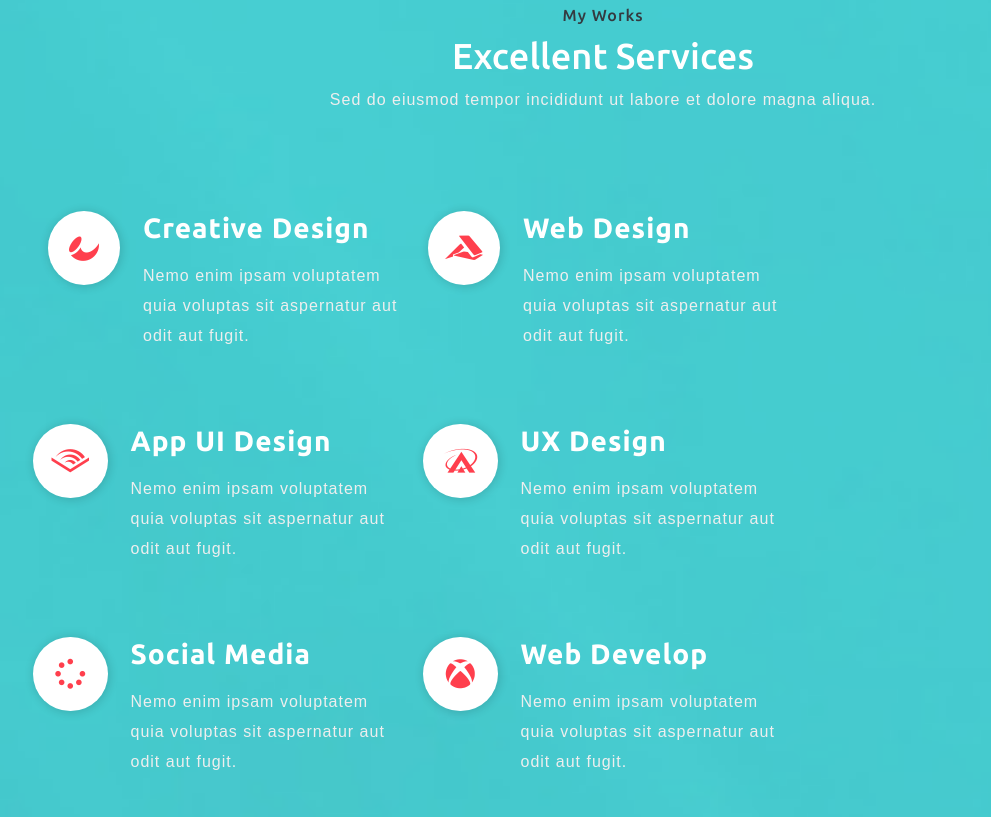
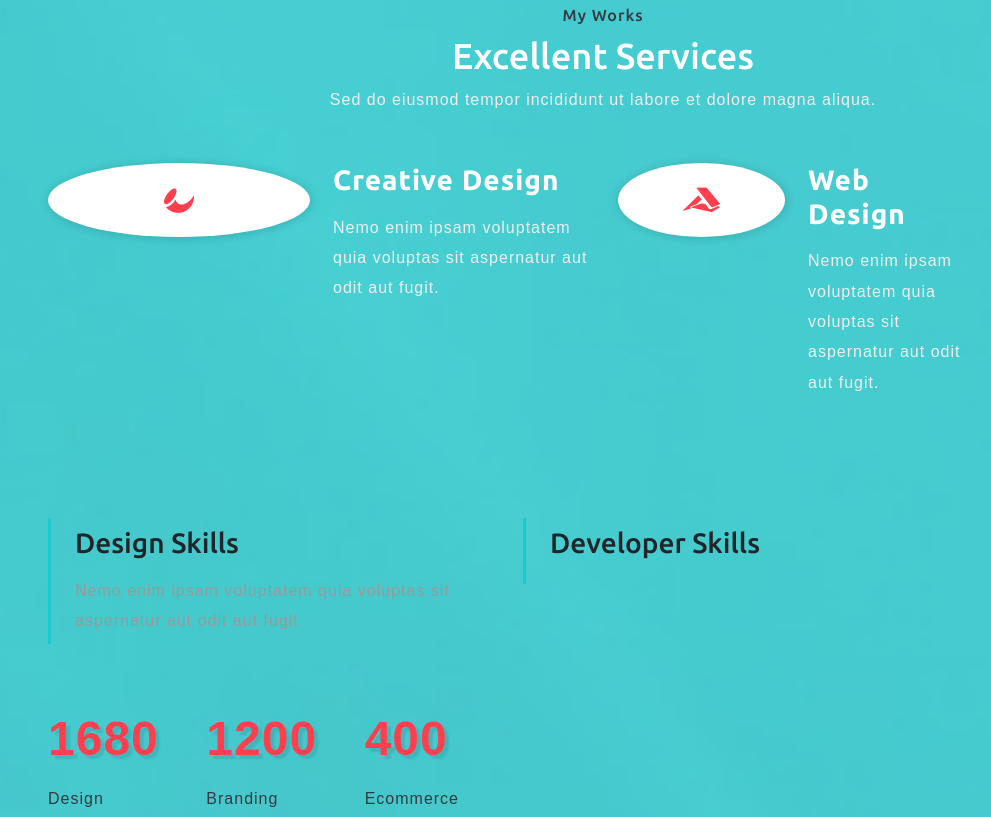
Before and after one commit to jackjetali/portfolio-alirahimi, a plain HTML site: page index.html in a window 1280 px wide. Shown: the part 1320-2137 px from the top of the page, without its empty margins (37-1028 px from the left). Drawn offline with Linux system fonts and the light colour scheme; animation ran at ten frames a second; a web font is replaced by a local one.

Commit message:
remove some of services
some extra service was not required

```diff
--- a/index.html
+++ b/index.html
@@ -145,21 +145,21 @@ License: Creative Commons Attribution 3.0 Unported
 	<div class="why-choose-agile py-5" id="services">
 		<div class="container py-xl-5 py-lg-3">
 			<!-- heading title -->
-			<div class="mb-lg-5 mb-4 text-center">
+			<div class="mb-lg-6 mb-6 text-center">
 				<h3 class="title-wthree text-white mb-2">
 					<span class="text-dark mb-2">My Works</span>Excellent Services</h3>
 				<p class="sub-tittle">Sed do eiusmod tempor incididunt ut labore et dolore magna aliqua.</p>
 			</div>
 			<!-- //heading title -->
 			<div class="row agileits-alilayouts-grid pt-md-4">
-				<div class="col-lg-4 services-agile-1" data-aos="zoom-in-up">
+				<div class="col-lg-6 services-agile-1" data-aos="zoom-in-up">
 					<div class="row wthree_agile_us py-md-4 py-3">
-						<div class="col-lg-3 col-sm-2 col-3 pr-lg-2">
+						<div class="col-lg-6 col-sm-6 col-3 pr-lg-2">
 							<div class="wthree_features_grid text-center py-3">
 								<i class="fab fa-affiliatetheme"></i>
 							</div>
 						</div>
-						<div class="col-lg-9 col-sm-10 col-9 agile-why-text">
+						<div class="col-lg-6 col-sm-12 col-9 agile-why-text">
 							<h4 class="text-white font-weight-bold mb-3">Creative Design</h4>
 							<p>Nemo enim ipsam voluptatem quia voluptas sit aspernatur aut odit aut fugit.</p>
 						</div>
@@ -167,18 +167,18 @@ License: Creative Commons Attribution 3.0 Unported
 				</div>
 				<div class="col-lg-4 services-agile-1" data-aos="zoom-in-up">
 					<div class="row wthree_agile_us py-md-4 py-3">
-						<div class="col-lg-3 col-sm-2 col-3 pr-lg-2">
+						<div class="col-lg-6 col-sm-6 col-3 pr-lg-2">
 							<div class="wthree_features_grid text-center py-3">
 								<i class="fab fa-accusoft"></i>
 							</div>
 						</div>
-						<div class="col-lg-9 col-sm-10 col-9  agile-why-text">
+						<div class="col-lg-6 col-sm-12 col-9  agile-why-text">
 							<h4 class="text-white font-weight-bold mb-3">Web Design</h4>
 							<p>Nemo enim ipsam voluptatem quia voluptas sit aspernatur aut odit aut fugit.</p>
 						</div>
 					</div>
 				</div>
-<!--
+	<!--
 		<div class="col-lg-4 services-agile-1" data-aos="zoom-in-up">
 					<div class="row wthree_agile_us py-md-4 py-3">
 						<div class="col-lg-3 col-sm-2 col-3 pr-lg-2">
@@ -193,7 +193,7 @@ License: Creative Commons Attribution 3.0 Unported
 					</div>
 				</div>
 			</div>
--->
+
 			<div class="row agileits-alilayouts-grid my-lg-4">
 				<div class="col-lg-4 services-agile-1" data-aos="zoom-in-up">
 					<div class="row wthree_agile_us py-md-4 py-3">
@@ -257,7 +257,9 @@ License: Creative Commons Attribution 3.0 Unported
 
 		</div>
 	</div>
+	-->
 	<!-- //services -->
+	<br>
 
 	<!-- skills -->
 	<div class="graph py-5" id="skills">
```
